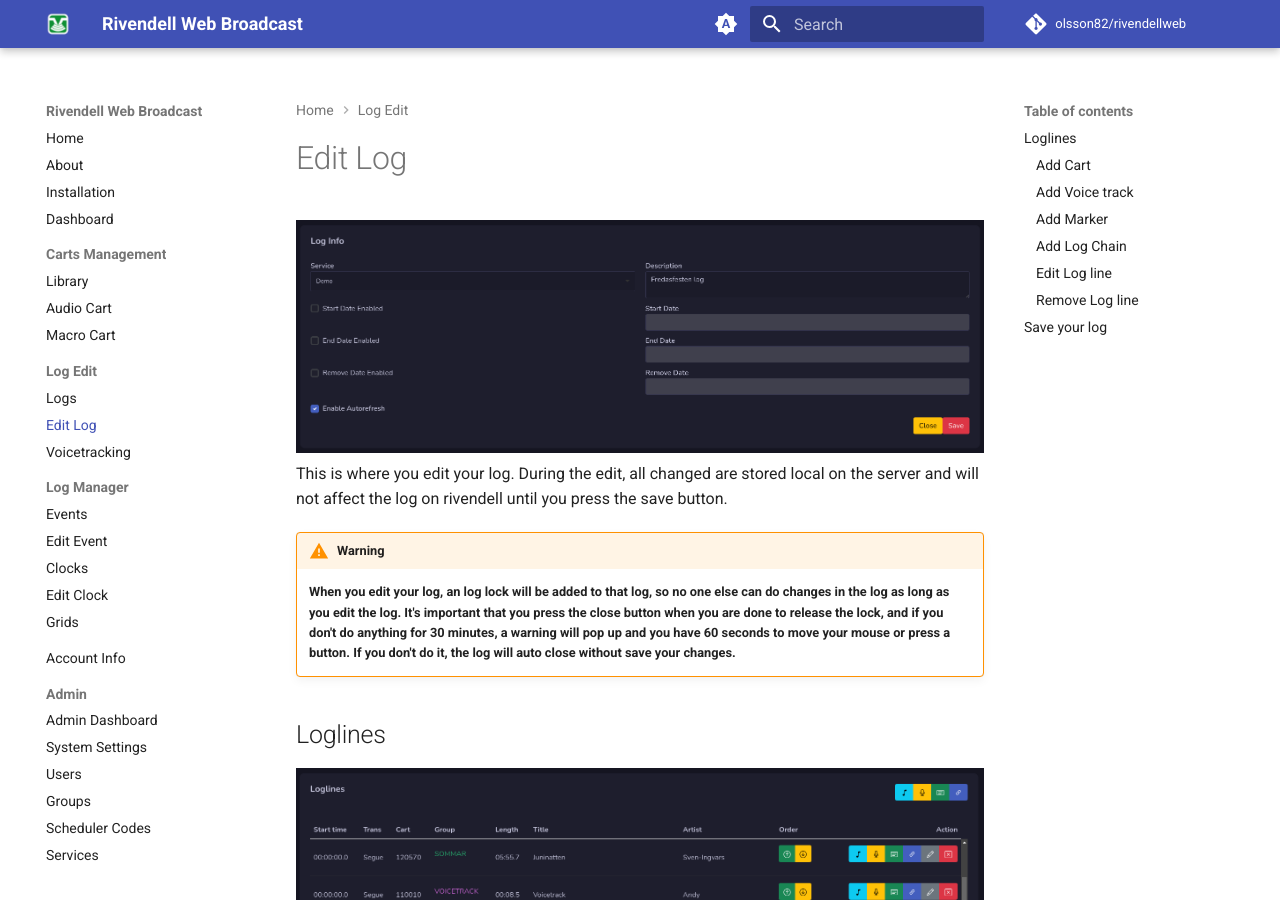
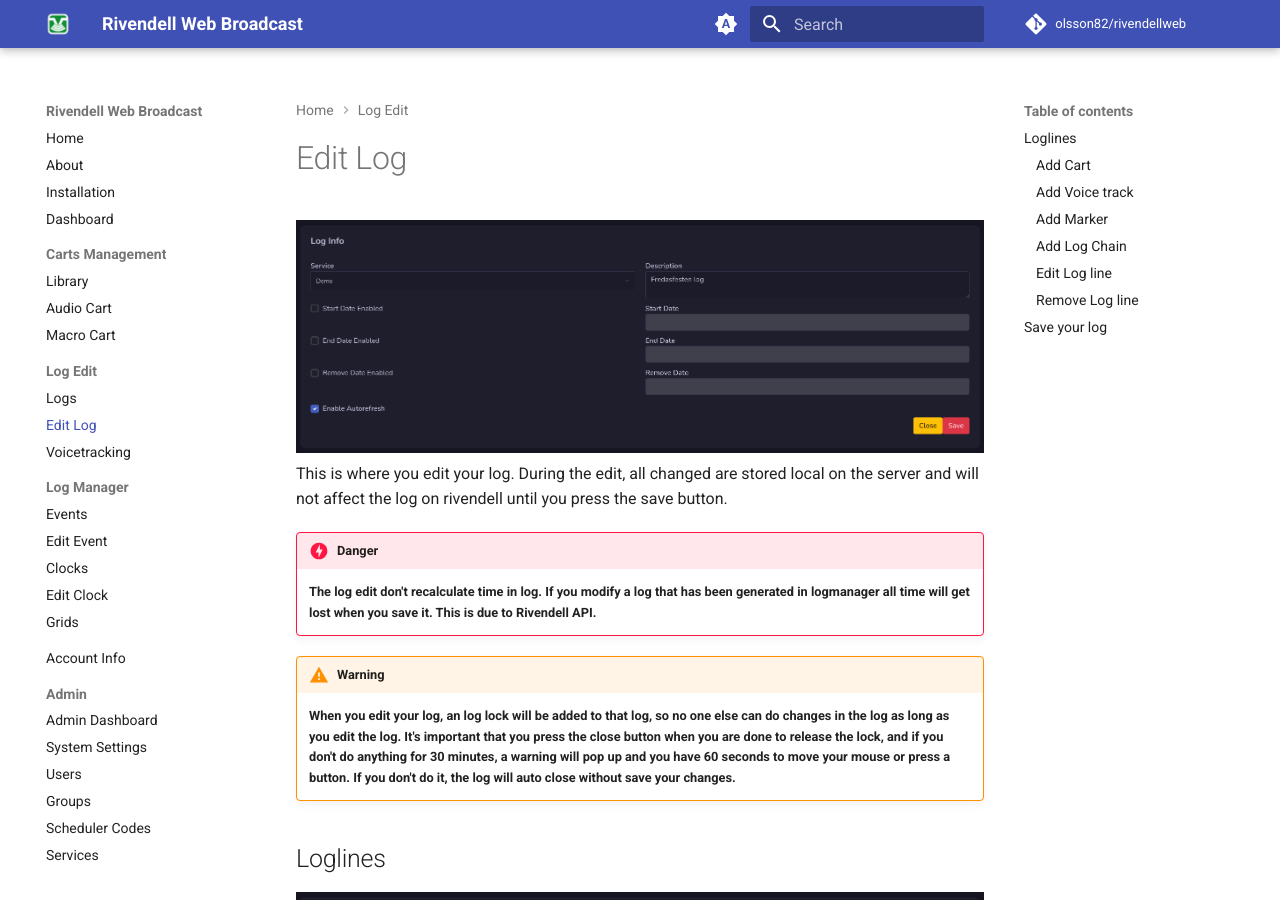
Before and after one commit to olsson82/rivwebdoc, an MkDocs documentation site: the page built from docs/editlog.md, in a window 1280 px wide and 900 px high. Built offline with MkDocs 1.6.1 and Material for MkDocs 9.7.7, drawn with Linux system fonts in a browser that asks for light colours; comment, search, counter and statistics services are not loaded.

Commit message:
Add warning about RDLogEdit and auto generated logs.

```diff
--- a/docs/editlog.md
+++ b/docs/editlog.md
@@ -1,6 +1,10 @@
 # Edit Log
 ![Screenshot](img/editlog.png)
 This is where you edit your log. During the edit, all changed are stored local on the server and will not affect the log on rivendell until you press the save button.
+
+!!! Danger
+
+    **The log edit don't recalculate time in log. If you modify a log that has been generated in logmanager all time will get lost when you save it. This is due to Rivendell API.**
 
 !!! Warning
 
```
